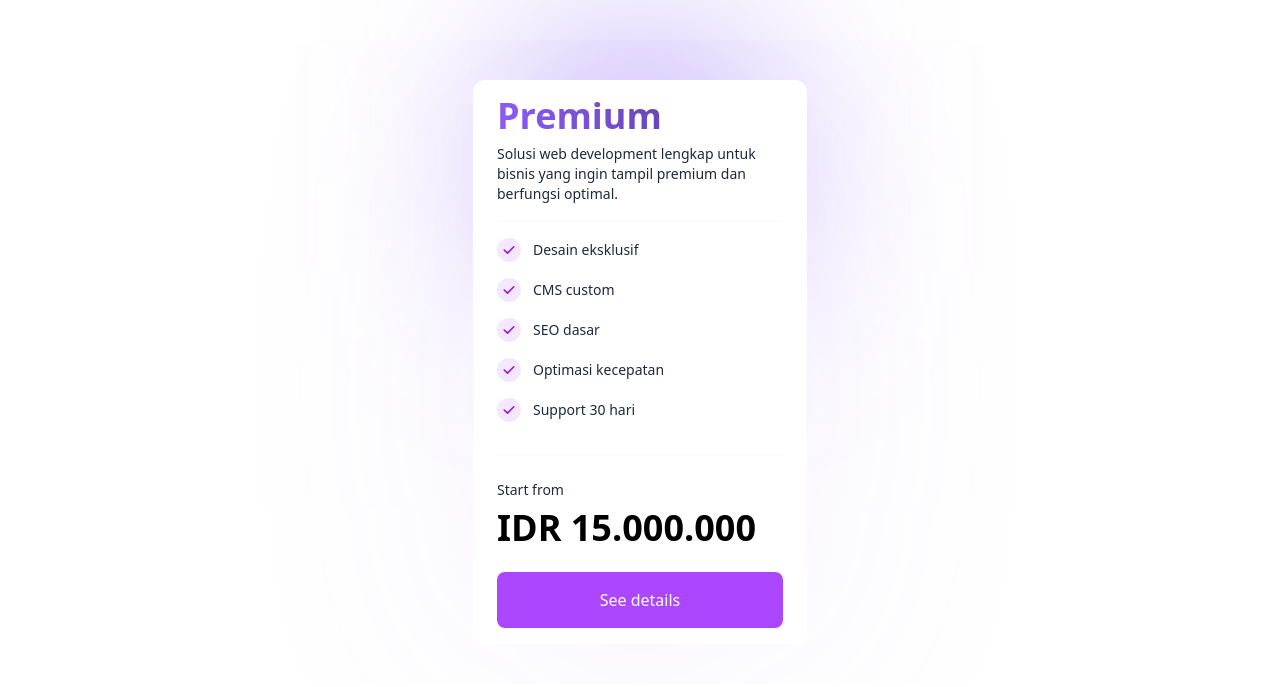
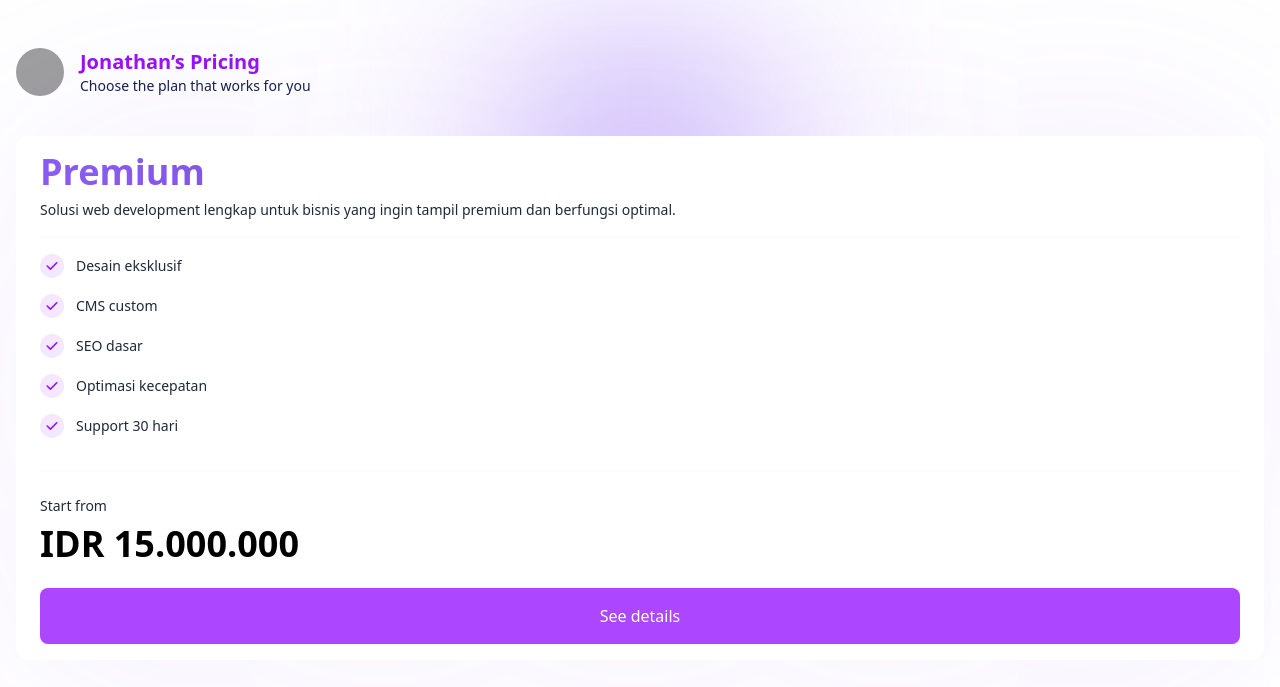
Before and after one commit to christmex/simpleratecard.com, a plain HTML site: page index.html in a window 1280 px wide. Drawn offline with nearby package versions, Linux system fonts and the light colour scheme; grey boxes are pictures that could not be loaded.

Commit message:
Update index.html

```diff
--- a/index.html
+++ b/index.html
@@ -5,11 +5,22 @@
     <meta name="viewport" content="width=device-width, initial-scale=1.0" />
     <script src="https://cdn.jsdelivr.net/npm/@tailwindcss/browser@4"></script>
   </head>
+
     <body class="relative min-h-screen">
+
+        <div class="flex items-center space-x-4 px-4 mt-12">
+            <img src="https://avatar.iran.liara.run/public" alt="Profile Picture" class="h-12 w-12 rounded-full">
+            <div>
+            <h1 class="text-xl font-bold text-purple-600">Jonathan’s Pricing</h1>
+            <p class="text-sm text-[#151F4A]">Choose the plan that works for you</p>
+            </div>
+        </div>
+
         <div class="absolute top-[2px] left-1/2 h-[230px] w-[230px] -translate-x-1/2" style="background: linear-gradient(180deg, rgba(139, 92, 244, 0.5) 0%, rgba(139, 92, 244, 0.5) 100%);filter: blur(100px);z-index: -1;"></div>
-  <div class="mt-10 flex w-full flex-col overflow-scroll py-10">
-    <div class="mx-auto w-[334px] rounded-xl bg-white px-6 py-4" style="box-shadow: 0px 4px 250px 1px rgba(139, 92, 244, 0.1);">
-      <!-- <div class="mx-auto w-[334px] rounded-xl bg-white px-6 py-4"> -->
+
+        <div class="mt-10 flex w-full flex-row gap-2 overflow-visible snap-x scroll-pl-6 scroll-smooth px-4">
+
+            <div class="flex-shrink-0 w-full rounded-xl bg-white px-6 py-4 mx-auto" style="box-shadow: 0px 4px 250px 1px rgba(139, 92, 244, 0.1);">
             <h2 class="mb-2 text-4xl font-bold" style="background: linear-gradient(90deg, #8B5CF4 0%, #51368E 100%); -webkit-background-clip: text; -webkit-text-fill-color: transparent; background-clip: text; text-fill-color: transparent;">Premium</h2>
             <p class="mb-4 text-sm text-gray-800">Solusi web development lengkap untuk bisnis yang ingin tampil premium dan berfungsi optimal.</p>
 
@@ -70,6 +81,7 @@
                 <button class="w-full rounded-lg bg-purple-500 py-4 font-medium text-white transition duration-300 hover:bg-purple-600">See details</button>
             </div>
             </div>
+
         </div>
     </body>
 </html>
```
Lines whose indentation alone changed are shown as unchanged.
